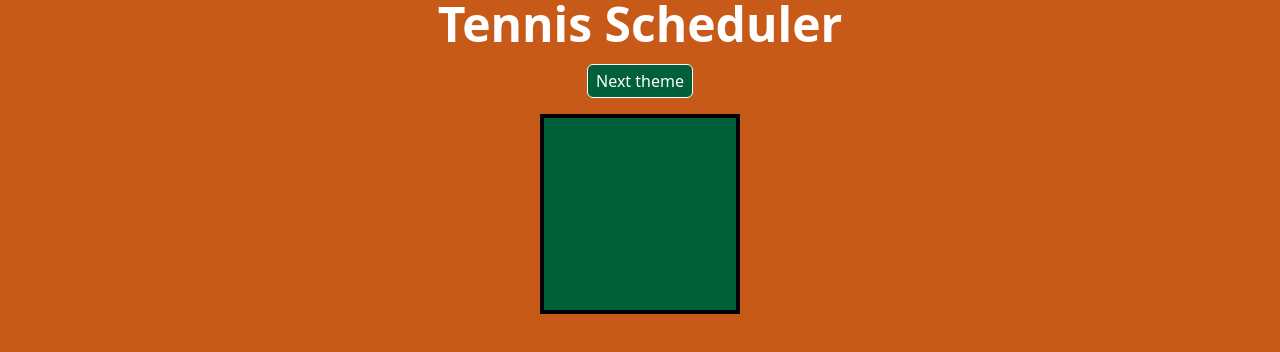
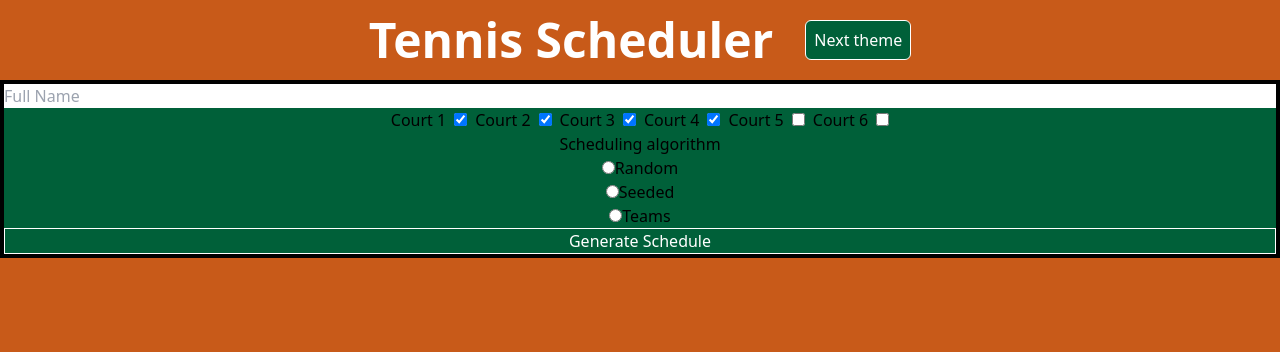
Before and after one commit to wallisCodes/tennis-scheduler, a React (Vite) app: page / in a window 1280 px wide. Shown: the top 352 px of the page. Built offline with nearby package versions, Linux system fonts and the light colour scheme.

Commit message:
Added basic form with rudimentary styling which will be used to generate a schedule

```diff
--- a/src/App.jsx
+++ b/src/App.jsx
@@ -2,7 +2,7 @@ import { useState } from 'react'
 import './App.css'
 
 function App() {
-  let [themeIndex, setThemeIndex] = useState(0);
+  const [themeIndex, setThemeIndex] = useState(0);
   const themes = ["roland-garros", "wimbledon", "us-open", "aus-open"];
   let resetIndex = themeIndex >= themes.length - 1;
 
@@ -10,13 +10,149 @@ function App() {
       !resetIndex ? setThemeIndex(themeIndex + 1) : setThemeIndex(0);
   }
 
+  const [formData, setFormData] = useState({
+    fullName: "",
+    courtOne: true,
+    courtTwo: true,
+    courtThree: true,
+    courtFour: true,
+    courtFive: false,
+    courtSix: false,
+    algorithm: ""
+  })
+
+  function handleChange(event){
+    const {name, value, type, checked} = event.target;
+    setFormData(prevFormData => {
+      return {
+        ...prevFormData,
+        [name]: type === "checkbox" ? checked : value
+      }
+    })
+  }
+
+  function handleSubmit(event){
+    event.preventDefault();
+    console.log(formData);
+  }
+
   return (
     <>
       <div className="App h-lvh" data-theme={themes[themeIndex]}>
         <div className=" max-w-7xl mx-auto text-center">
-          <h1 className="text-white font-bold text-5xl">Tennis Scheduler</h1>
-          <button onClick={nextTheme} className="border rounded-md px-2 py-1 my-4">Next theme</button>
-          <div className="box w-[200px] h-[200px] mx-auto border-4 border-black"></div>
+          <div className="flex justify-center gap-8 py-4">
+            <h1 className="text-white font-bold text-5xl">Tennis Scheduler</h1>
+            <button onClick={nextTheme} className="border rounded-md px-2 my-1">Next theme</button>
+          </div>
+
+          {/* FORM INPUTS USED TO GENERATE SCHEDULE */}
+          <form onSubmit={handleSubmit} className="box flex flex-col mx-auto border-4 border-black">
+            <input
+              type="text"
+              placeholder="Full Name"
+              onChange={handleChange}
+              name="fullName"
+              value={FormData.fullName}
+              className=""
+            />
+            <div className="space-x-2">
+              <label htmlFor="court-1">Court 1</label>
+              <input
+                type="checkbox"
+                id="court-1"
+                onChange={handleChange}
+                name="courtOne"
+                checked={formData.courtOne}
+                className=""
+              />
+
+              <label htmlFor="court-2">Court 2</label>
+              <input
+                type="checkbox"
+                id="court-2"
+                onChange={handleChange}
+                name="courtTwo"
+                checked={formData.courtTwo}
+                className=""
+              />
+
+              <label htmlFor="court-3">Court 3</label>
+              <input
+                type="checkbox"
+                id="court-3"
+                onChange={handleChange}
+                name="courtThree"
+                checked={formData.courtThree}
+                className=""
+              />
+
+              <label htmlFor="court-4">Court 4</label>
+              <input
+                type="checkbox"
+                id="court-4"
+                onChange={handleChange}
+                name="courtFour"
+                checked={formData.courtFour}
+                className=""
+              />
+
+              <label htmlFor="court-5">Court 5</label>
+              <input
+                type="checkbox"
+                id="court-5"
+                onChange={handleChange}
+                name="courtFive"
+                checked={formData.courtFive}
+                className=""
+              />
+
+              <label htmlFor="court-6">Court 6</label>
+              <input
+                type="checkbox"
+                id="court-6"
+                onChange={handleChange}
+                name="courtSix"
+                checked={formData.courtSix}
+                className=""
+              />
+            </div>
+            <fieldset>
+              <legend>Scheduling algorithm</legend>
+              <input
+                type="radio"
+                id="random"
+                name="algorithm"
+                value="random"
+                checked={formData.algorithm === "random"}
+                onChange={handleChange}
+              />
+              <label htmlFor="random">Random</label>
+              <br />
+
+              <input
+                type="radio"
+                id="seeded"
+                name="algorithm"
+                value="seeded"
+                checked={formData.algorithm === "seeded"}
+                onChange={handleChange}
+              />
+              <label htmlFor="seeded">Seeded</label>
+              <br />
+
+              <input
+                type="radio"
+                id="teams"
+                name="algorithm"
+                value="teams"
+                checked={formData.algorithm === "teams"}
+                onChange={handleChange}
+              />
+              <label htmlFor="teams">Teams</label>
+              <br />
+            </fieldset>
+            <button className="border">Generate Schedule</button>
+          </form>
         </div>
       </div>
 
```
